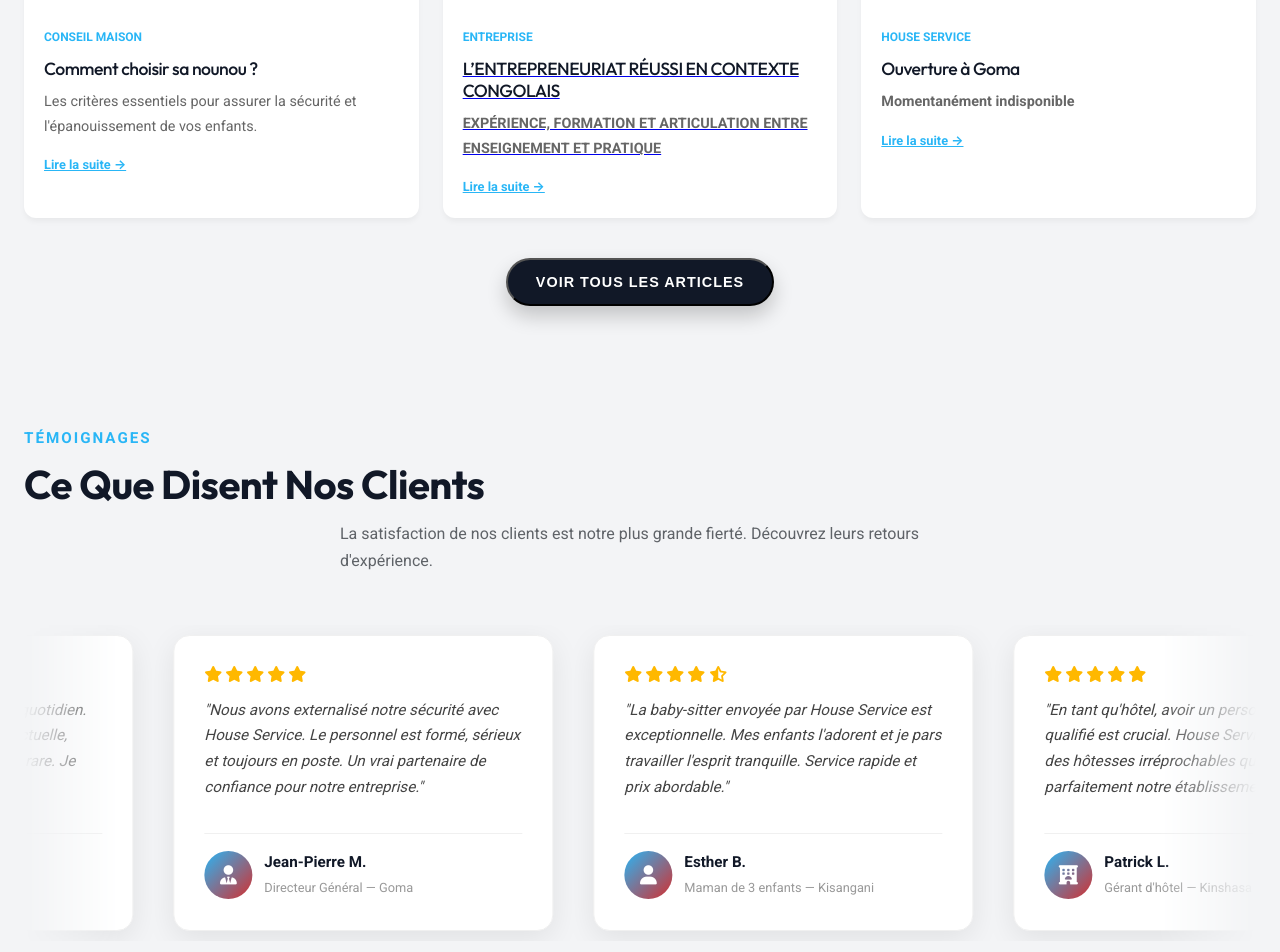
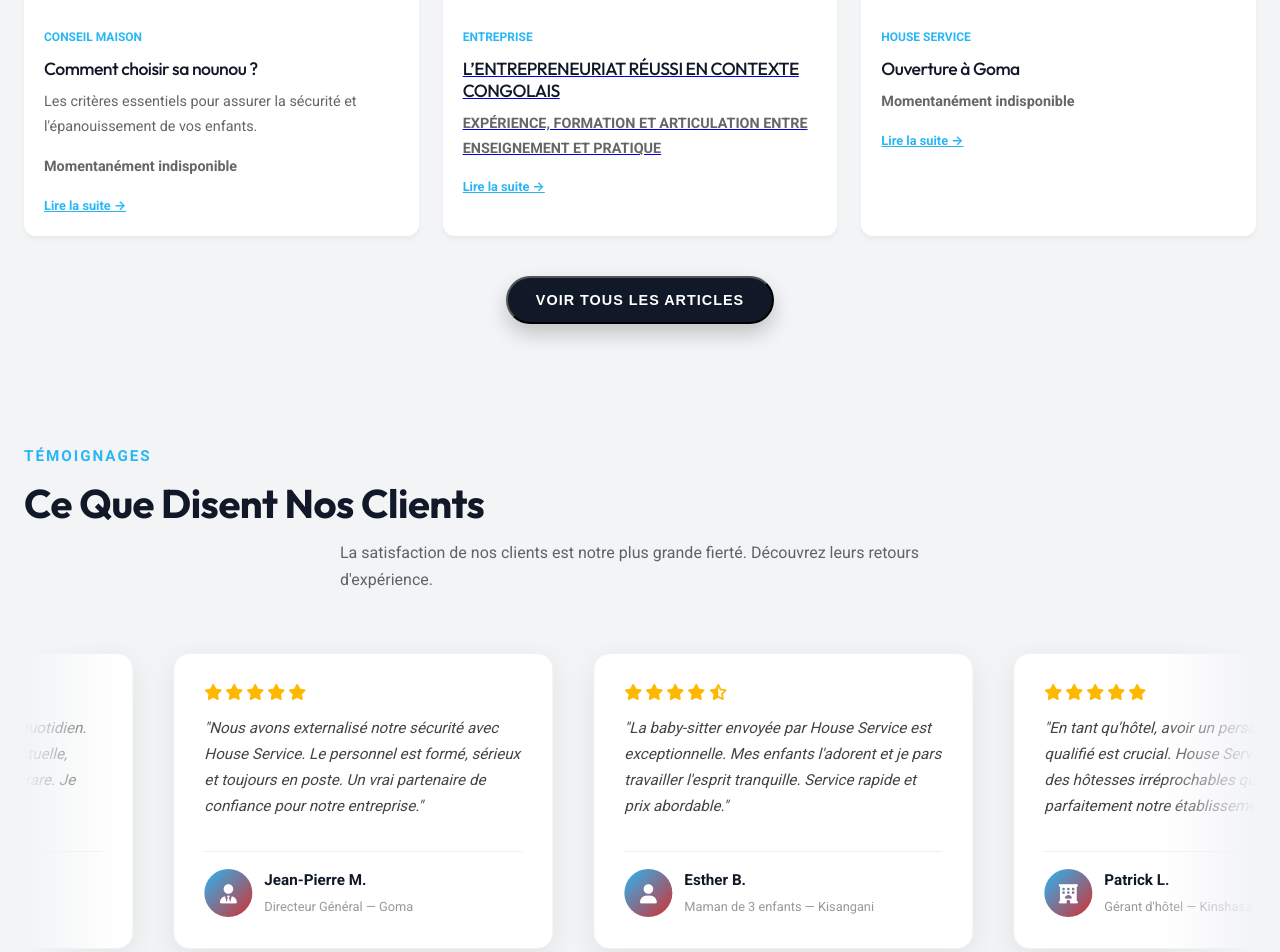
Before and after one commit to magnumtheone/house-services, a plain HTML site: page index.html in a window 1280 px wide. Shown: the part 6801-7753 px from the top of the page. Drawn offline with nearby package versions, Linux system fonts and the light colour scheme.

Commit message:
new article

```diff
--- a/index.html
+++ b/index.html
@@ -2463,7 +2463,8 @@ html {
                         <span class="blog-tag">Conseil Maison</span>
                         <h3 style="margin: 10px 0; font-size: 1.1rem;">Comment choisir sa nounou ?</h3>
                         <p style="font-size: 0.9rem; color: #666;">Les critères essentiels pour assurer la sécurité et l'épanouissement de vos enfants.</p>
-                        <a href="./pages/blog/article-nounou-comment-choisir.html" style="color: var(--hs-blue); font-size: 0.8rem; font-weight: 700; margin-top: 15px; display: block;">Lire la suite &rarr;</a>
+                        <p style="font-size: 0.9rem; color: #666;"><strong>Momentanément indisponible</strong></p>
+                        <a href="" style="color: var(--hs-blue); font-size: 0.8rem; font-weight: 700; margin-top: 15px; display: block;">Lire la suite &rarr;</a>
                     </div>
                 </article>
                 <article class="blog-card">
```
